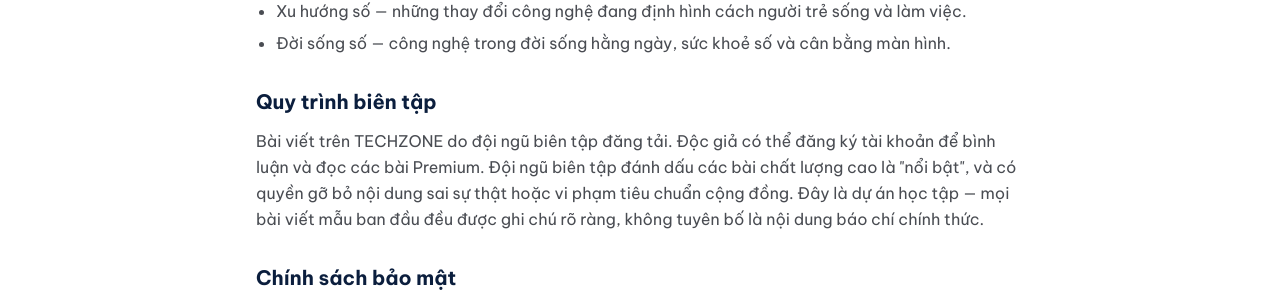
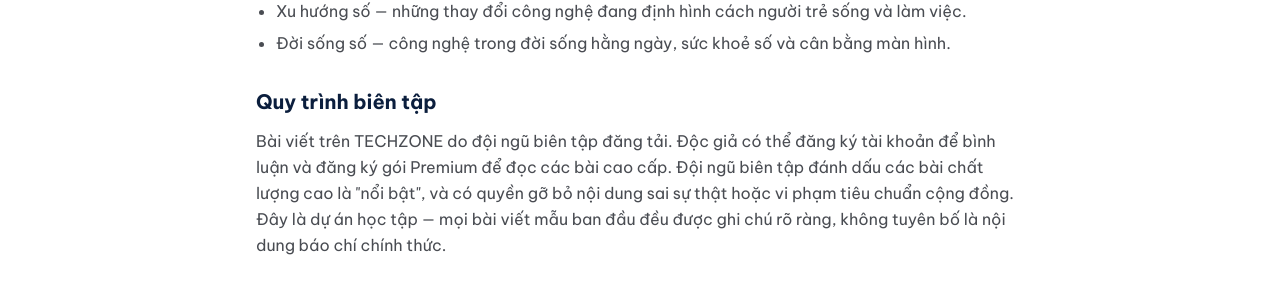
Before and after one commit to nguyenhang20230905hh-byte/Techzone, a Next.js app: page /ve-chung-toi in a window 1280 px wide. Shown: the part 895-1187 px from the top of the page. Built offline with nearby package versions, Linux system fonts and the light colour scheme; no server answers; the database is empty.

Commit message:
Update text for premium subscription details

```diff
--- a/src/app/ve-chung-toi/page.tsx
+++ b/src/app/ve-chung-toi/page.tsx
@@ -40,7 +40,7 @@
         <h2 className="text-xl font-bold text-navy">Quy trình biên tập</h2>
         <p className="leading-relaxed text-ink/80">
           Bài viết trên TECHZONE do đội ngũ biên tập đăng tải. Độc giả có thể đăng ký tài khoản để
-          bình luận và đọc các bài Premium. Đội ngũ biên tập đánh dấu các bài chất lượng cao là
+          bình luận và đăng ký gói Premium để đọc các bài cao cấp. Đội ngũ biên tập đánh dấu các bài chất lượng cao là
           "nổi bật", và có quyền gỡ bỏ nội dung sai sự thật hoặc vi phạm tiêu chuẩn cộng đồng. Đây là dự án học tập — mọi bài viết mẫu ban đầu đều được ghi chú rõ ràng, không
           tuyên bố là nội dung báo chí chính thức.
         </p>
```
